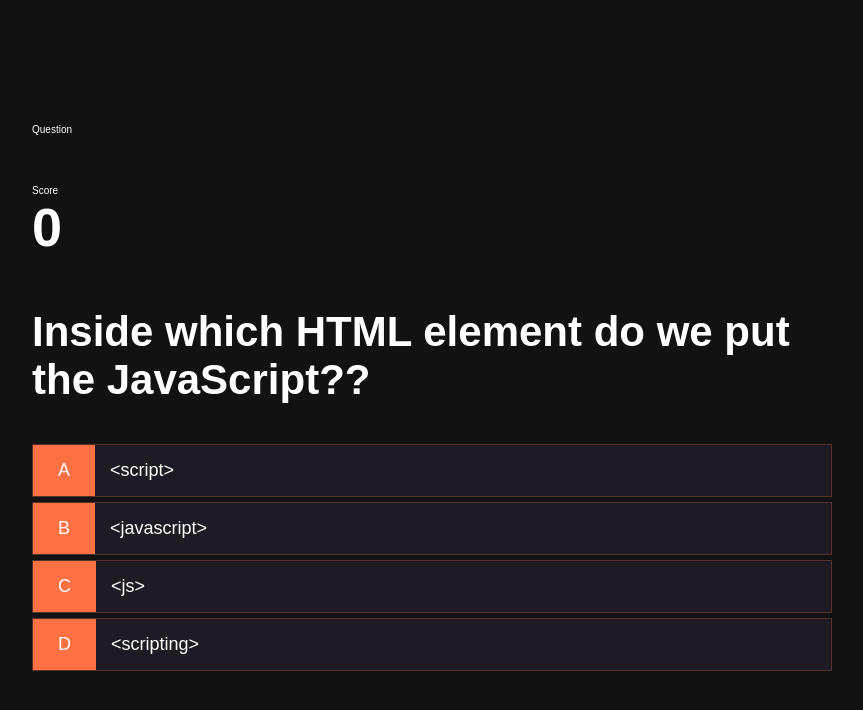
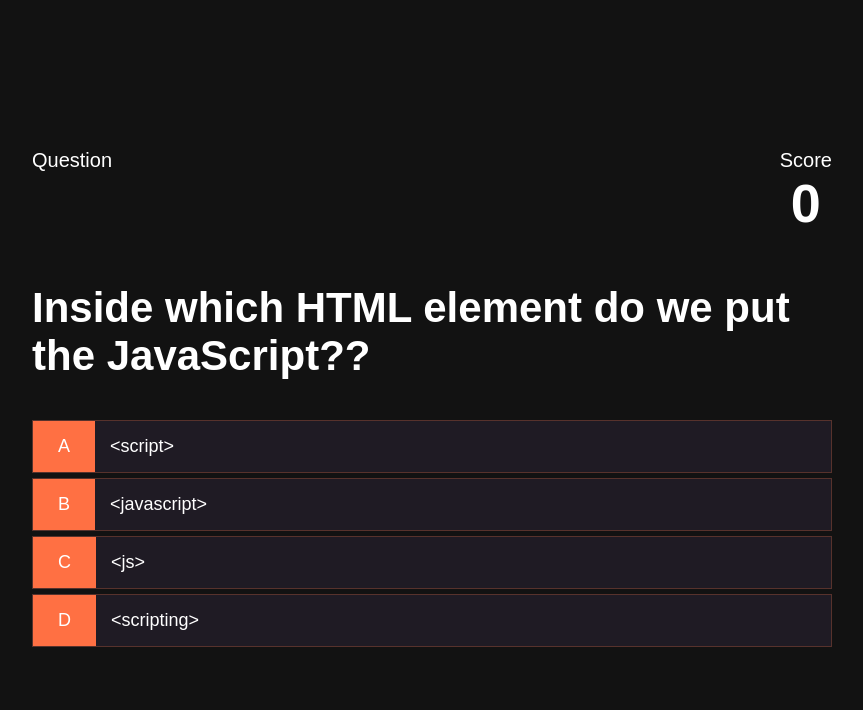
Before and after one commit to tosh-skyler/Unit-4-CodeQuiz, a plain HTML site: page game.html in a window 1280 px wide. Shown: the whole page, without its empty margins (208-1071 px from the left). Drawn offline with Linux system fonts and the light colour scheme.

Commit message:
Adding HUD CSS

```diff
--- a/assets/css/game.css
+++ b/assets/css/game.css
@@ -33,3 +33,19 @@
   .incorrect {
 	background-color: #dc3545;
   }
+
+  /* HUD */
+
+#hud {
+	display: flex;
+	justify-content: space-between;
+  }
+
+  .hud-prefix {
+	text-align: center;
+	font-size: 2rem;
+  }
+
+  .hud-main-text {
+	text-align: center;
+  }
```
